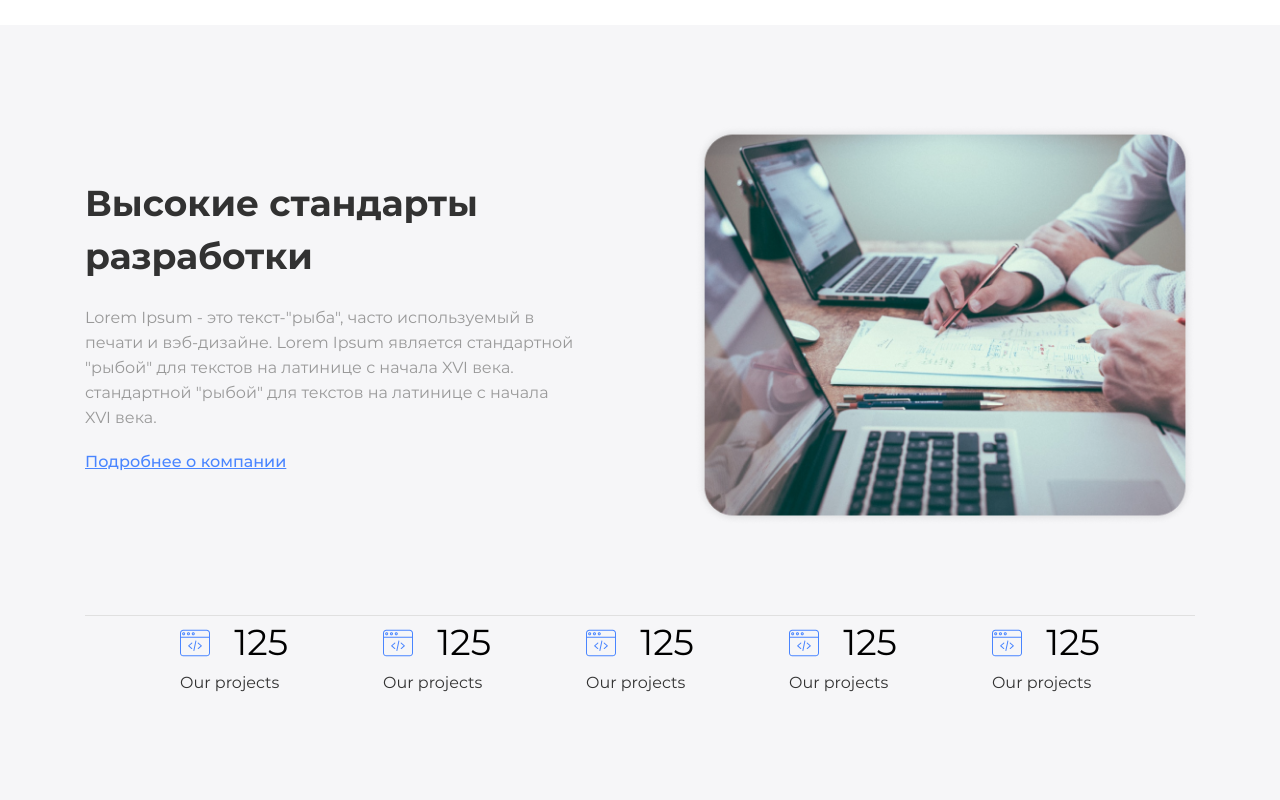
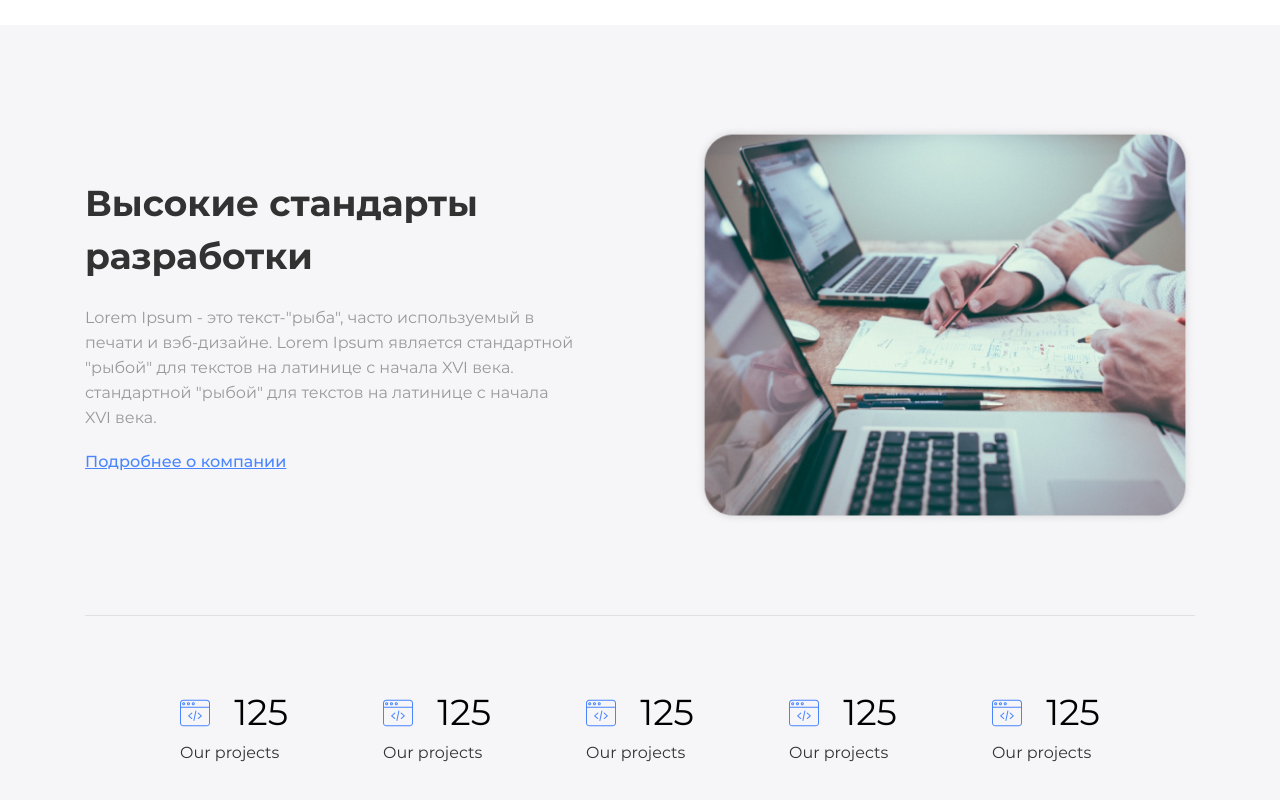
Before and after one commit to vernigora2k/colaba3, a plain HTML site: page index.html in a window 1280 px wide. Shown: the part 1488-2288 px from the top of the page. Drawn offline with Linux system fonts and the light colour scheme.

Commit message:
modified style.css

```diff
--- a/css/style.css
+++ b/css/style.css
@@ -293,6 +293,8 @@ body {
 .our_project_items {
   max-width: 1110px;
   margin: 0 auto;
+  margin-top: 70px;
+  margin-bottom: 70px;
 }
 .our_project_items_list {
   display: flex;
```
